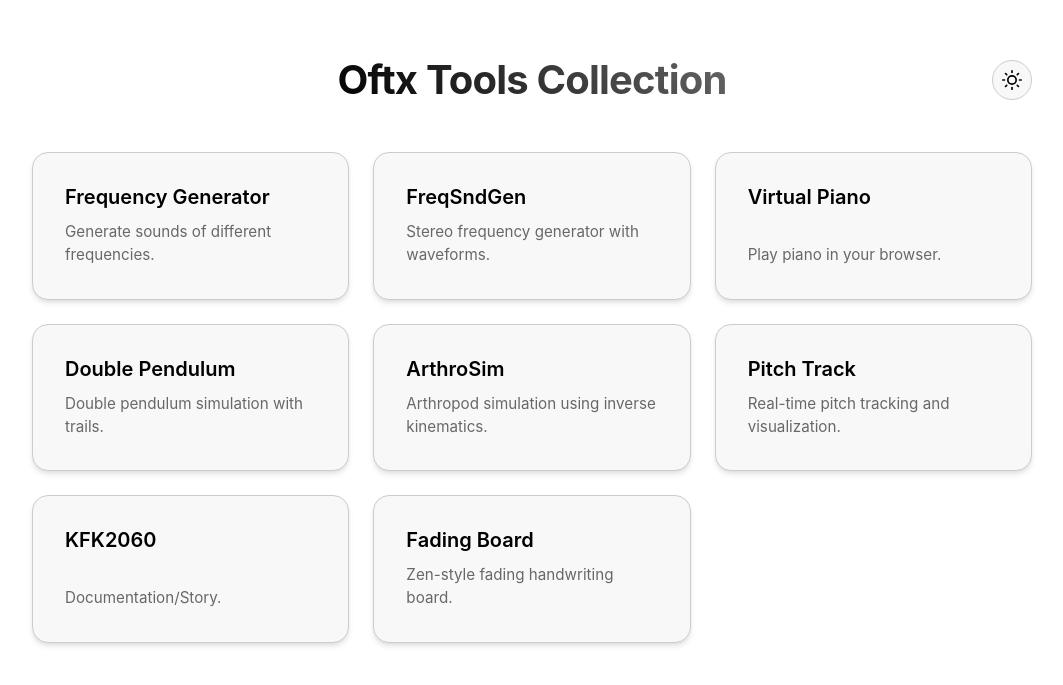
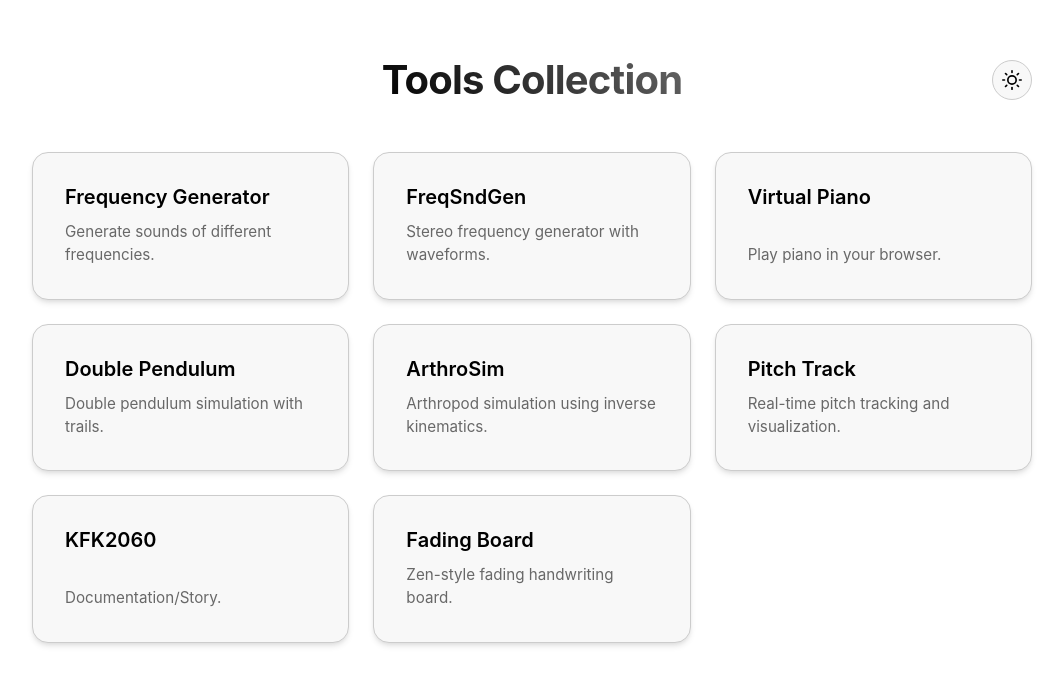
Before and after one commit to oftx/oftx.github.io, an Astro site: page / in a window 1280 px wide. Shown: the part 115-800 px from the top of the page, without its empty margins (108-1171 px from the left). Built offline with nearby package versions, Linux system fonts and the light colour scheme; Astro itself is replaced by a stand-in of ours.

Commit message:
docs: Remove "Oftx" from the page title and main heading.

```diff
--- a/src/pages/index.astro
+++ b/src/pages/index.astro
@@ -2,10 +2,10 @@
 import Layout from '../layouts/Layout.astro';
 ---
 
-<Layout title="Oftx Tools Collection">
+<Layout title="Tools Collection">
 	<main class="container">
 		<div class="header-actions">
-			<h1>Oftx Tools Collection</h1>
+			<h1>Tools Collection</h1>
 			<button onclick="window.toggleTheme()" class="theme-toggle" aria-label="Toggle theme">
 				<svg xmlns="http://www.w3.org/2000/svg" width="20" height="20" viewBox="0 0 24 24" fill="none" stroke="currentColor" stroke-width="2" stroke-linecap="round" stroke-linejoin="round"><circle cx="12" cy="12" r="5"></circle><line x1="12" y1="1" x2="12" y2="3"></line><line x1="12" y1="21" x2="12" y2="23"></line><line x1="4.22" y1="4.22" x2="5.64" y2="5.64"></line><line x1="18.36" y1="18.36" x2="19.78" y2="19.78"></line><line x1="1" y1="12" x2="3" y2="12"></line><line x1="21" y1="12" x2="23" y2="12"></line><line x1="4.22" y1="19.78" x2="5.64" y2="18.36"></line><line x1="18.36" y1="5.64" x2="19.78" y2="4.22"></line></svg>
 			</button>
```
